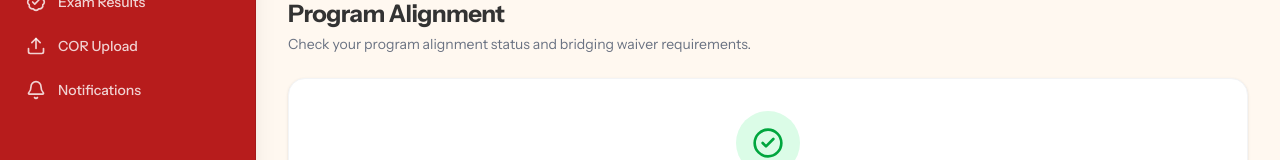
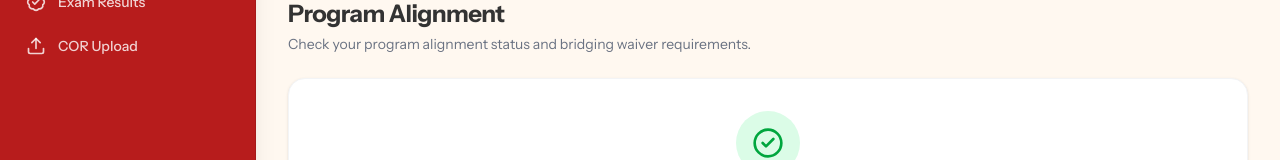
Before and after one commit to MuelTech/graduate-system-evaluation, a Next.js app: page /applicant/alignment in a window 1280 px wide. Shown: the part 318-478 px from the top of the page. Built offline with nearby package versions, Linux system fonts and the light colour scheme.

Commit message:
fix(nav): hide notifications tab from applicant and student sidebars

```diff
--- a/src/app/(portal)/applicant/layout.tsx
+++ b/src/app/(portal)/applicant/layout.tsx
@@ -16,7 +16,6 @@ import {
   FileCheck2,
   BadgeCheck,
   Upload,
-  Bell,
   GraduationCap,
   Menu,
   X,
@@ -36,7 +35,6 @@ const navItems = [
   { href: "/applicant/exam", label: "Entrance Exam", icon: FileCheck2 },
   { href: "/applicant/results", label: "Exam Results", icon: BadgeCheck },
   { href: "/applicant/cor-upload", label: "COR Upload", icon: Upload },
-  { href: "/applicant/notifications", label: "Notifications", icon: Bell },
 ];
 
 export default function ApplicantLayout({
--- a/src/app/(portal)/student/layout.tsx
+++ b/src/app/(portal)/student/layout.tsx
@@ -14,7 +14,6 @@ import {
   BookOpen,
   Milestone,
   FileText,
-  Bell,
   GraduationCap,
   Menu,
   X,
@@ -51,7 +50,6 @@ const topNavItems = [
 const bottomNavItems = [
   { href: "/student/repository", label: "Repository", icon: Library },
   { href: "/student/announcements", label: "Announcements", icon: Megaphone },
-  { href: "/student/notifications", label: "Notifications", icon: Bell },
 ];
 
 function statusIcon(state: JourneyStepState | "LOADING" | "ERROR") {
```
